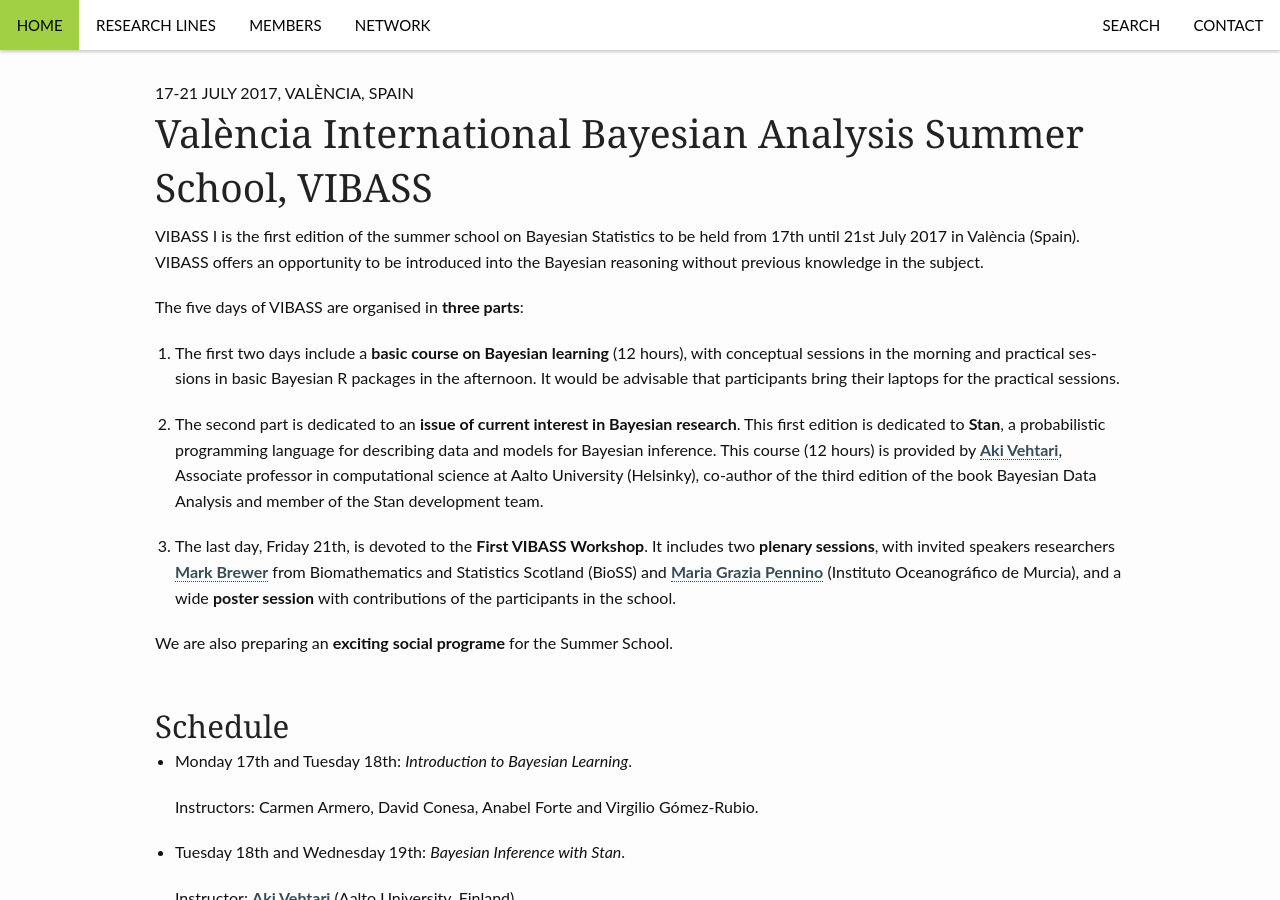
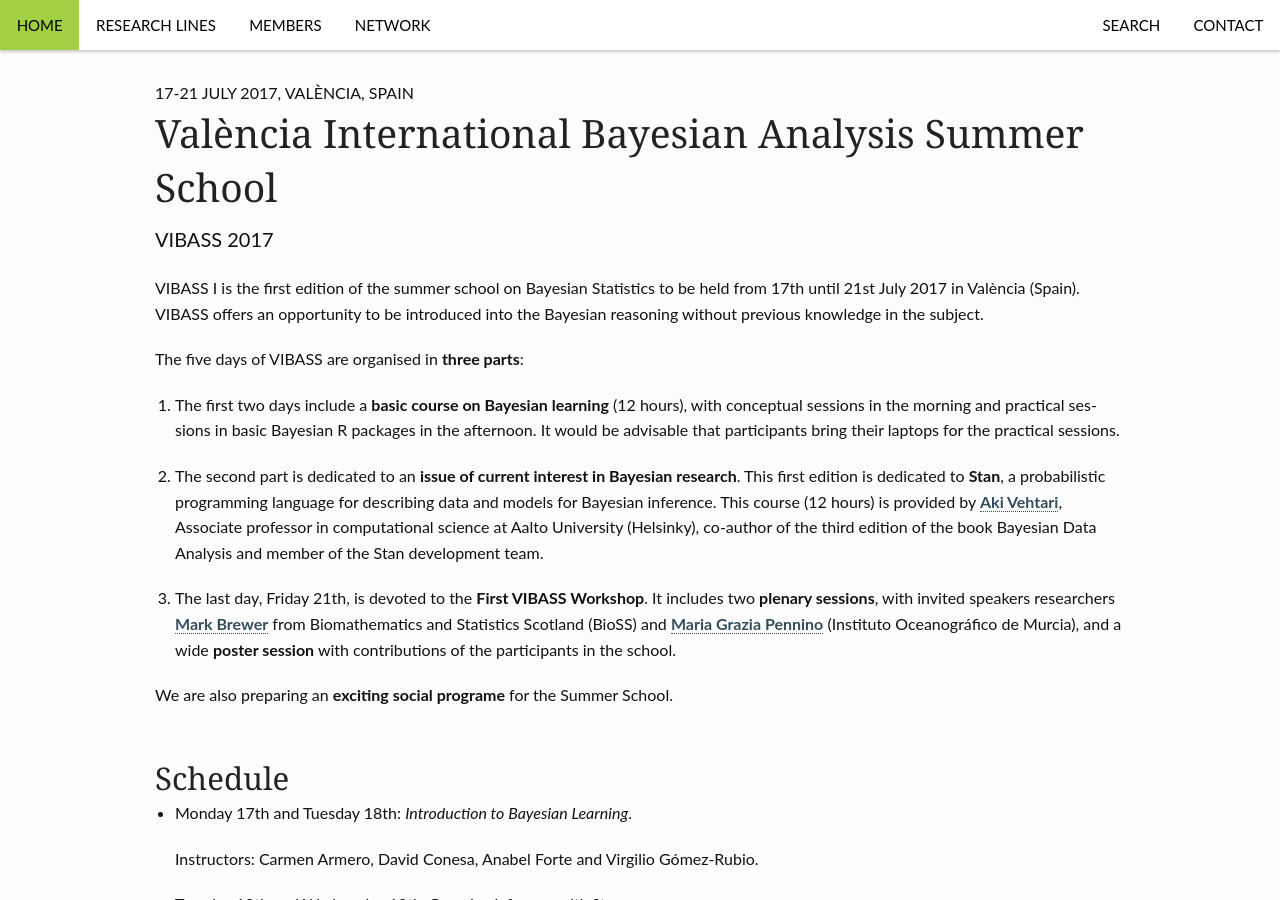
Before and after one commit to VABAR/VABAR.github.io, a Jekyll site: the page built from _posts/events/2017-02-17-vibass.md, in a window 1280 px wide and 900 px high. Built offline with Jekyll 4.4.1, drawn with Linux system fonts in a browser that asks for light colours.

Commit message:
Registration link for VIBASS

```diff
--- a/_posts/events/2017-02-17-vibass.md
+++ b/_posts/events/2017-02-17-vibass.md
@@ -1,9 +1,9 @@
 ---
 layout: page-fullwidth
-title: "València International Bayesian Analysis Summer School, VIBASS"
+title: "València International Bayesian Analysis Summer School"
 subheadline: "17-21 July 2017, València, Spain"
 meta_teaser: "VIBASS 2017"
-teaser: no
+teaser: VIBASS 2017
 header: no
 image: no
 categories: events
```
Also changed, not shown: other parts of _posts/events/2017-02-17-vibass.md (+2 -0 lines).
